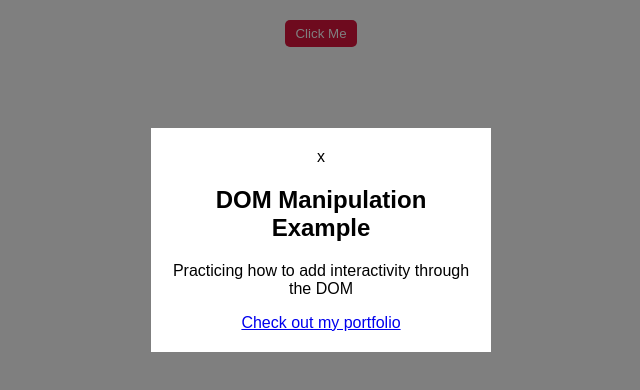
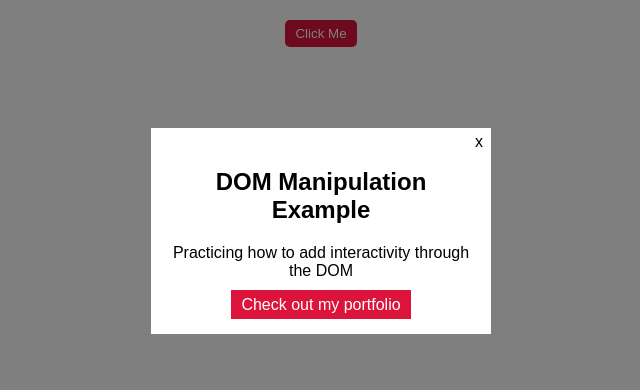
Before and after one commit to Ernest-Yoyowah/FrontendMasteryKit, a plain HTML site: page JavaScript/The-DOM/index.html in a window 1280 px wide. Shown: the whole page, without its empty margins (319-959 px from the left). Drawn offline with Linux system fonts and the light colour scheme.

Commit message:
Add interactivity through DOM manipulation - Styling

```diff
--- a/JavaScript/The-DOM/styles.css
+++ b/JavaScript/The-DOM/styles.css
@@ -27,3 +27,17 @@ button {
   background: white;
   position: relative;
 }
+
+.popup a {
+  background: crimson;
+  color: white;
+  text-decoration: none;
+  padding: 6px 10px;
+}
+
+.popup-close {
+  position: absolute;
+  top: 5px;
+  right: 8px;
+  cursor: pointer;
+}
```
